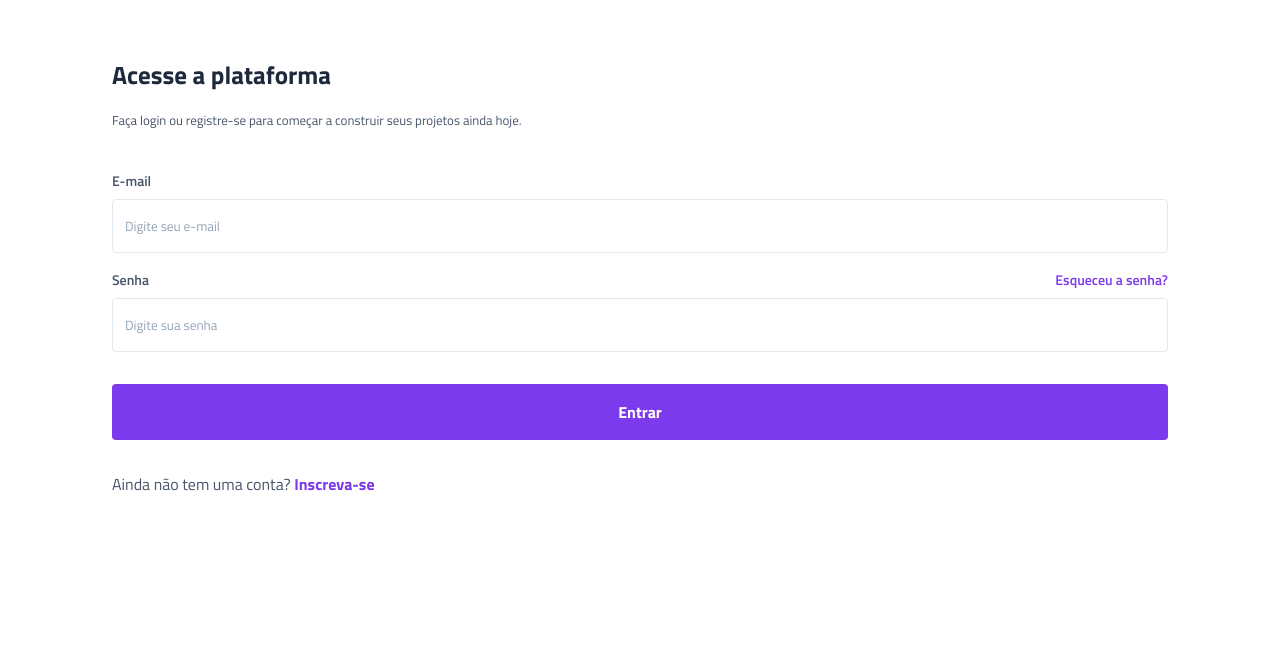
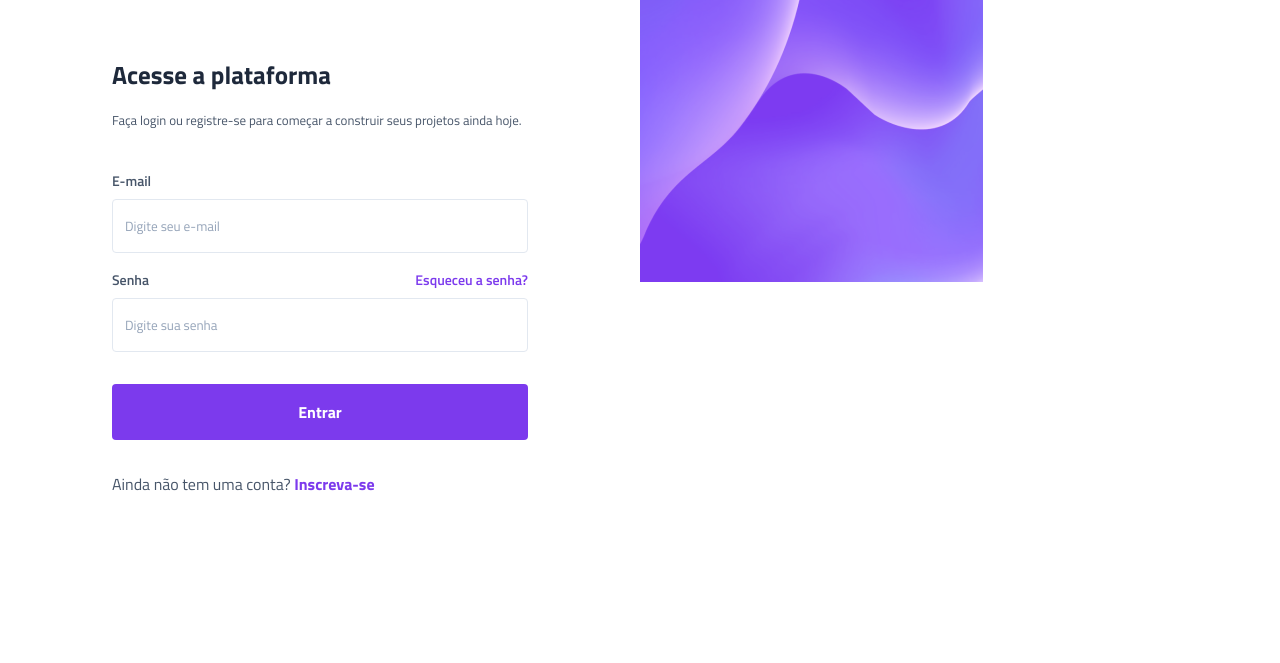
Before and after one commit to David-fj/projeto-vertigo, a plain HTML site: page index.html in a window 1280 px wide. Shown: the part 137-800 px from the top of the page. Drawn offline with Linux system fonts and the light colour scheme.

Commit message:
inserção do background desktop

```diff
--- a/index.html
+++ b/index.html
@@ -13,6 +13,7 @@
 </head>
 
 <body>
+    <div class="conteudo">
         <header>
             <img src="./imagens/logo.svg" alt="">
         </header>
@@ -48,6 +49,10 @@
 
             </section>
         </main>
+    </div>
+    <div class="bg-desktop">
+        <img src="./imagens/bg-desktop.png" alt="">
+    </div>
 </body>
 
 </html>
--- a/style.css
+++ b/style.css
@@ -114,7 +114,15 @@ main {
     font-size: 1rem;
 }
 
+.bg-desktop {
+    display: none;
+}
+
 @media(min-width: 1000px){
+    body {
+        display: flex;
+    }
+
     header {
         background: none;
         justify-content: flex-start;
@@ -128,4 +136,13 @@ main {
     main {
         padding-inline: 7rem;
     }
+
+    .conteudo {
+        width: 100%;
+    }
+
+    .bg-desktop {
+        display: block;
+        width: 100%;
+    }
 }
```
Lines whose indentation alone changed are shown as unchanged.
